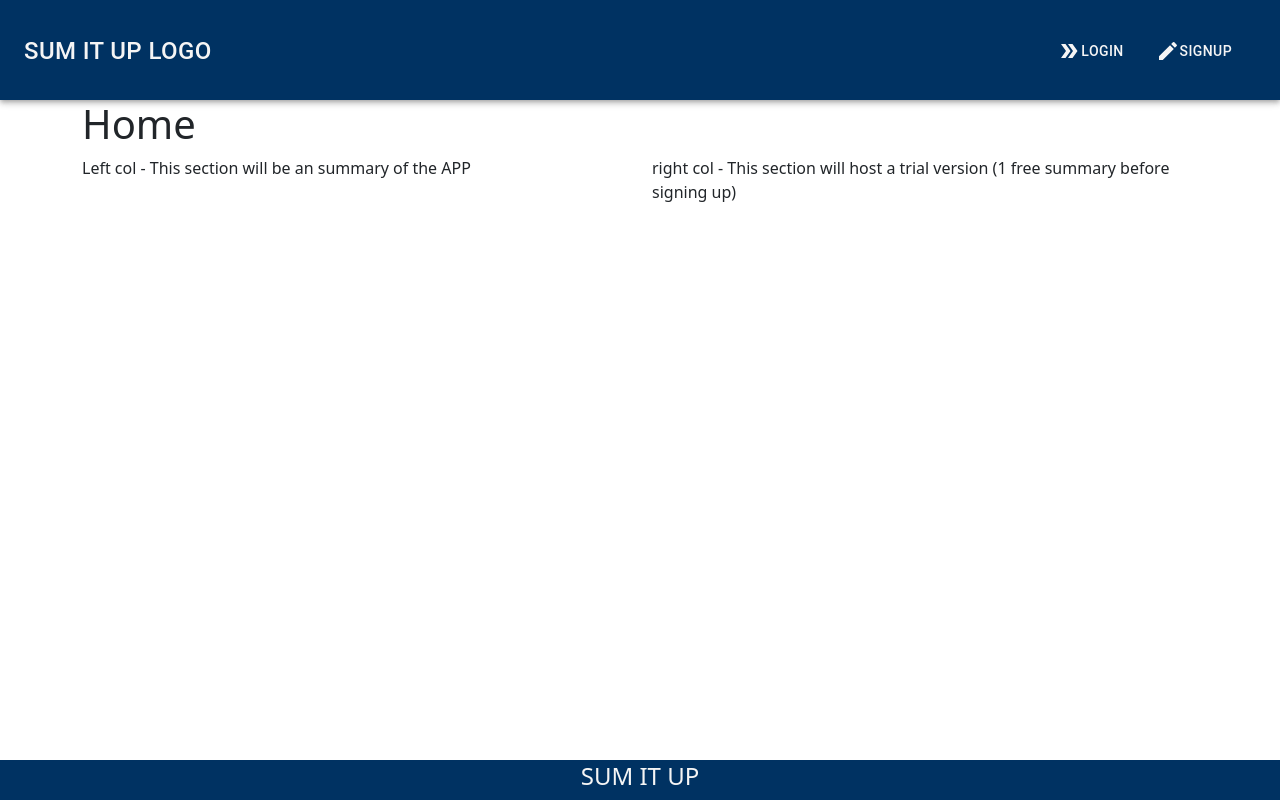
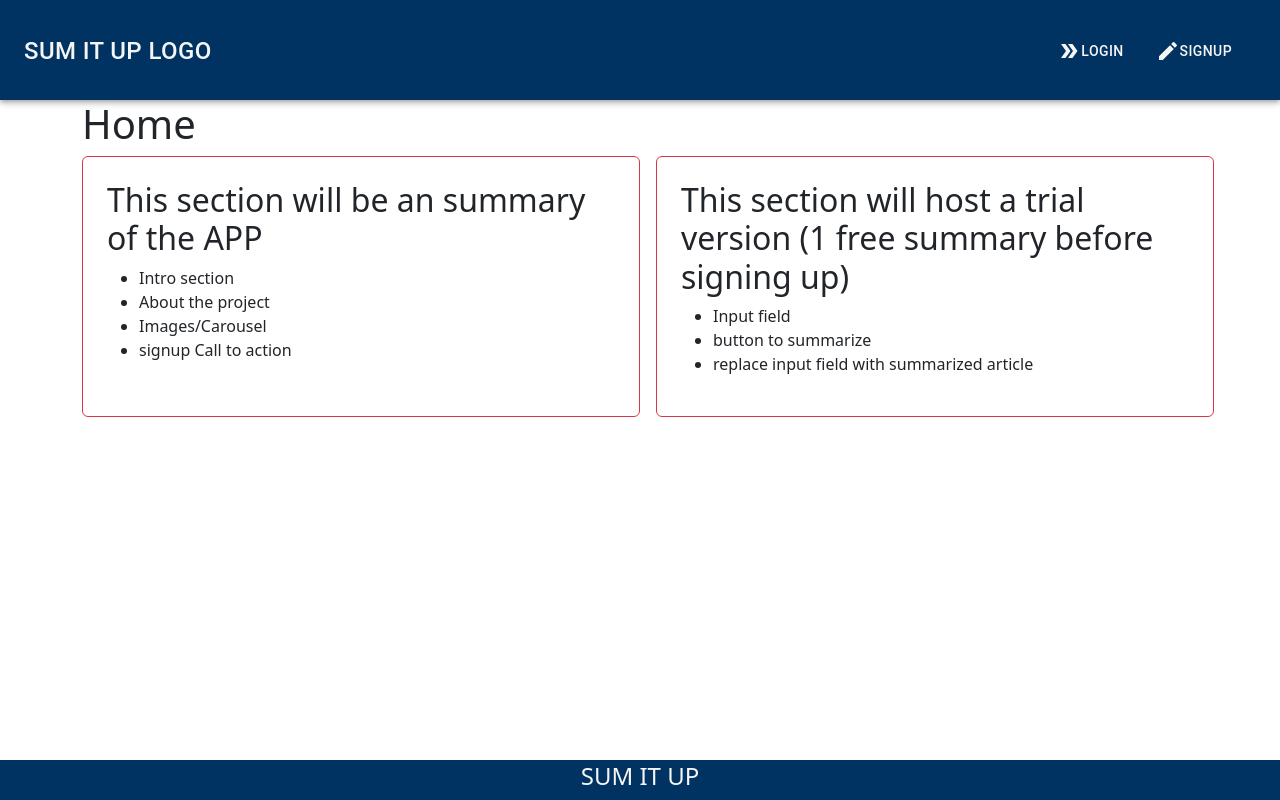
Before and after one commit to SherrickM/sum-it-up, a React (Create React App) app in the folder client/: page / in a window 1280 px wide. Built offline with nearby package versions, Linux system fonts and the light colour scheme.

Commit message:
column layout for home

```diff
--- a/client/src/pages/Home.js
+++ b/client/src/pages/Home.js
@@ -4,12 +4,24 @@ export default function Home(){
   return (
     <div className="container">
         <h1 className="headline">Home</h1>
-        <div className="row">
-		    <div className="col-md-6">
-                Left col - This section will be an summary of the APP
+        <div className="d-flex gap-3 mb-4">
+		    <div className="col-md-6 border border-danger rounded p-4">
+                <h2>This section will be an summary of the APP</h2>
+                <ul>
+                    <li>Intro section</li>
+                    <li>About the project</li>
+                    <li>Images/Carousel</li>
+                    <li>signup Call to action</li>
+                </ul>
             </div>
-		    <div className="col-md-6">
-                right col - This section will host a trial version (1 free summary before signing up)
+		    <div className="col-md-6 border border-danger rounded p-4">
+                <h2>This section will host a trial version (1 free summary before signing up)</h2>
+                <ul>
+                    <li>Input field</li>
+                    <li>button to summarize</li>
+                    <li>replace input field with summarized article</li>
+                </ul>
+
             </div>
 	    </div>
     </div>
```
